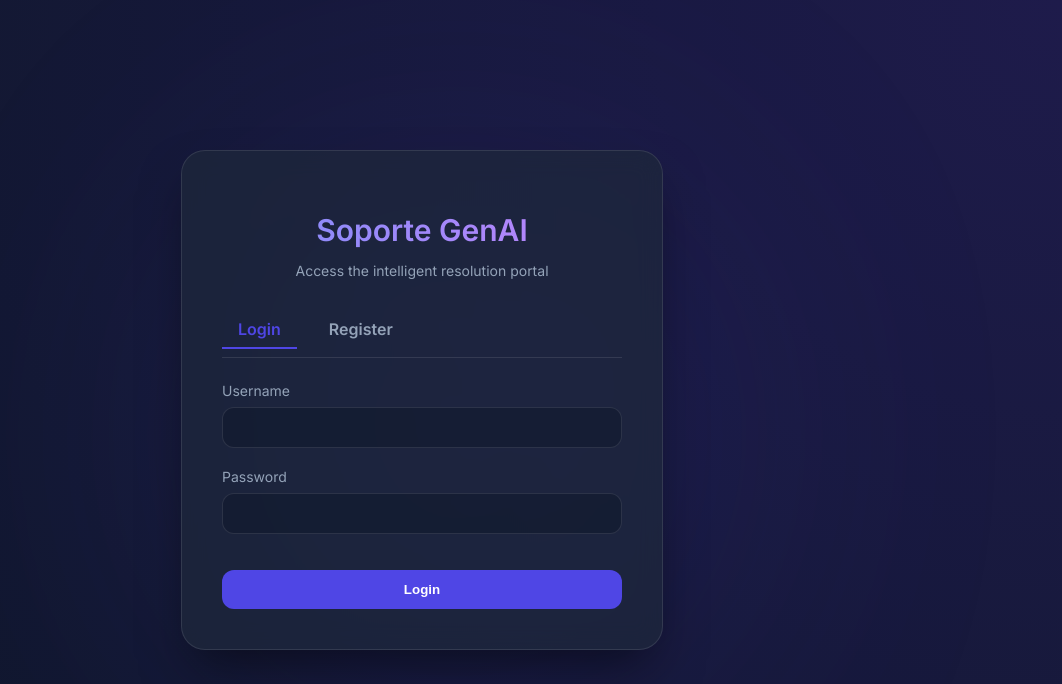
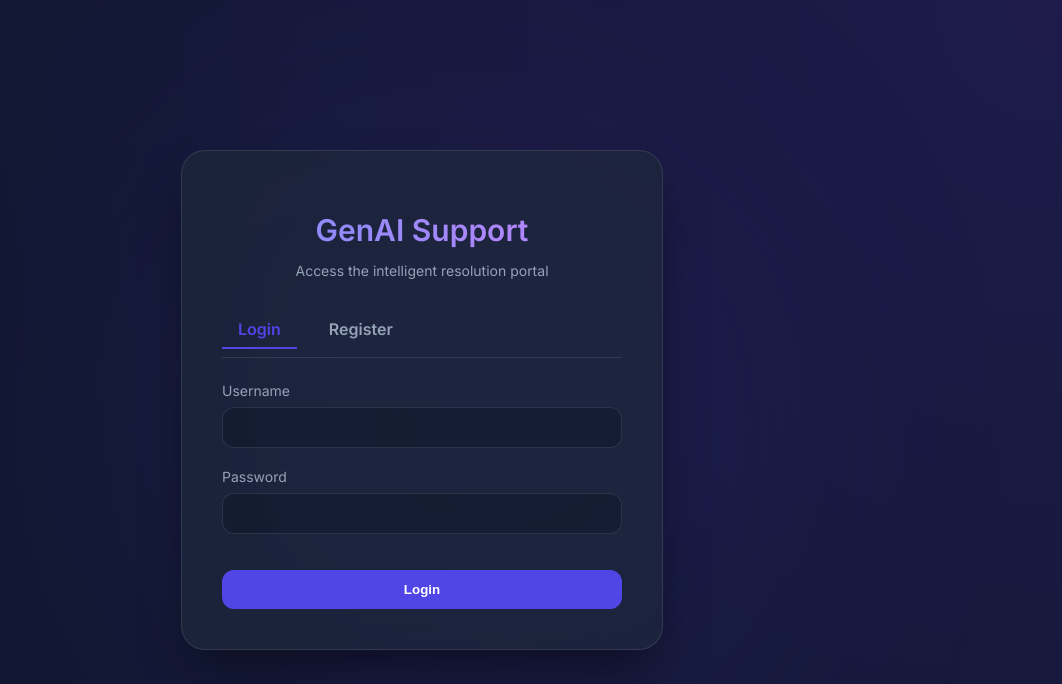
Before and after one commit to guibla236/LLM-apps, a Python web app: template api/templates/auth.html in a window 1280 px wide. Shown: the top 684 px of the page, without its empty margins (218-1280 px from the left). Run offline with Jinja, Linux system fonts and the light colour scheme; the template is opened without the code that fills it, so the values that code supplies are empty.

Commit message:
fix: auth page missed translations

```diff
--- a/api/templates/auth.html
+++ b/api/templates/auth.html
@@ -1,10 +1,10 @@
 <!DOCTYPE html>
-<html lang="es">
+<html lang="en">
 
 <head>
     <meta charset="UTF-8">
     <meta name="viewport" content="width=device-width, initial-scale=1.0">
-    <title>Soporte GenAI - Autenticación</title>
+    <title>GenAI Support - Authentication</title>
     <link href="https://fonts.googleapis.com/css2?family=Inter:wght@300;400;600&display=swap" rel="stylesheet">
     <style>
         :root {
@@ -172,7 +172,7 @@
 
     <div class="auth-card">
         <div class="auth-header">
-            <h1>Soporte GenAI</h1>
+            <h1>GenAI Support</h1>
             <p style="color: #94a3b8; font-size: 0.875rem;">Access the intelligent resolution portal</p>
         </div>
 
```
